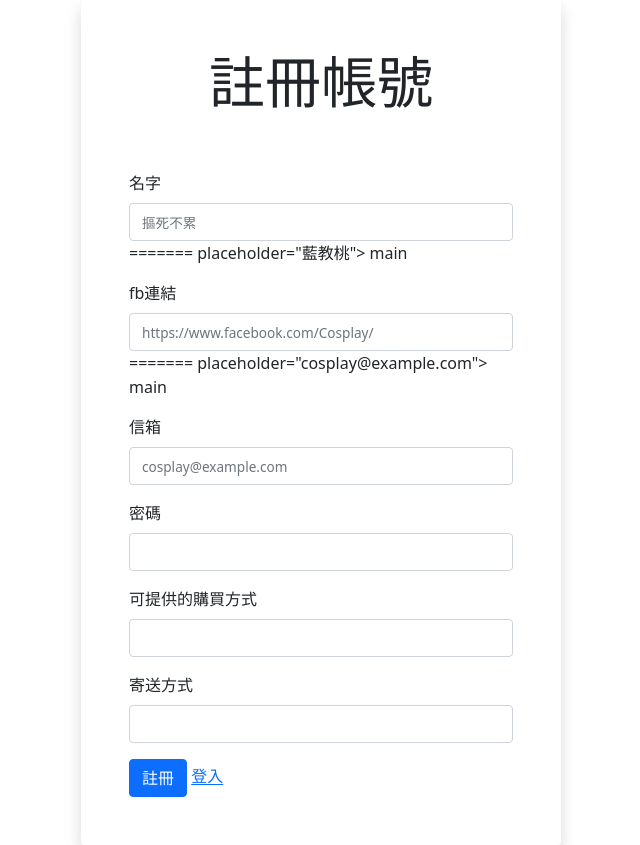
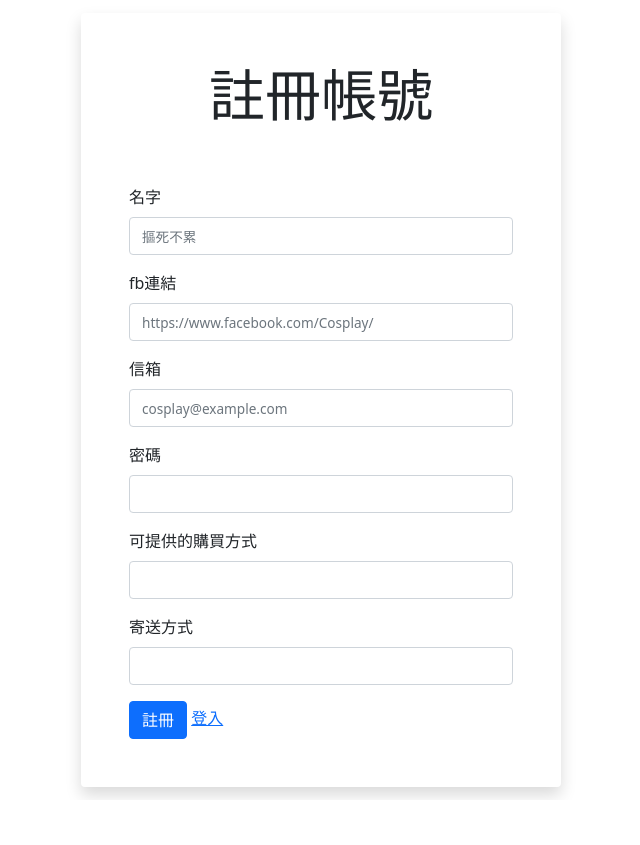
Before and after one commit to Shang47/DB_final_project, a PHP site: page /register.php in a window 1280 px wide. Shown: the part 70-915 px from the top of the page, without its empty margins (319-959 px from the left). After the commit the page ends 868 px from the top, so only its background shows below. Run offline with PHP 8.4, Linux system fonts and the light colour scheme; some web fonts are replaced.

Commit message:
再傳一次除bug

```diff
--- a/login.php
+++ b/login.php
@@ -95,10 +95,6 @@
 					class="btn btn-primary btn-large">
 					登入</button>
 			<a href="register.php">註冊</a>
- main
-
-			<a href="index.php">Store</a>
- main
 			</form>
 		</div>
 		<!-- JavaScript files-->
--- a/register.php
+++ b/register.php
@@ -86,11 +86,7 @@
 					name="name"
 					id="exampleInputEmail1"
 					aria-describedby="emailHelp"
- main
 					placeholder="摳死不累">
-=======
-					placeholder="藍教桃">
- main
 			</div>
 
 			<div class="mb-3 ">
@@ -101,11 +97,7 @@
 					name="fb_link"
 					id="exampleInputEmail1"
 					aria-describedby="emailHelp"
- main
 					placeholder="https://www.facebook.com/Cosplay/">
-=======
-					placeholder="cosplay@example.com">
- main
 			</div>
 
 			<div class="mb-3 ">
```
